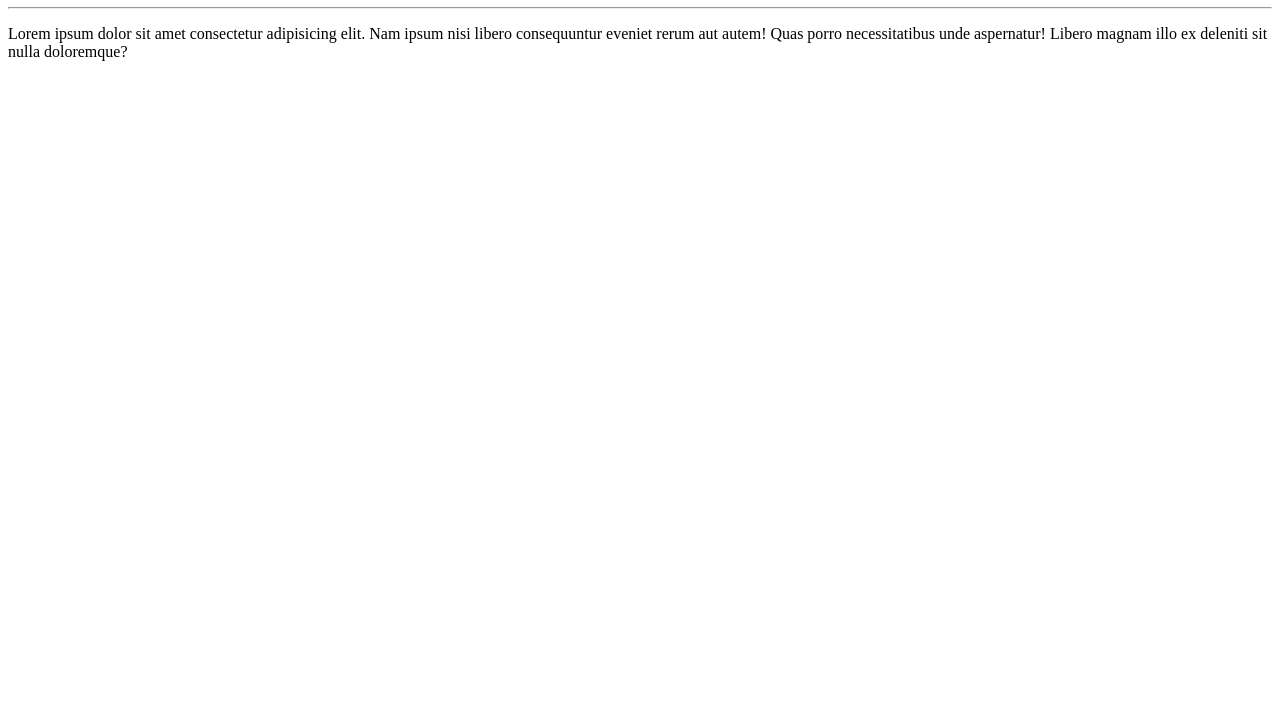
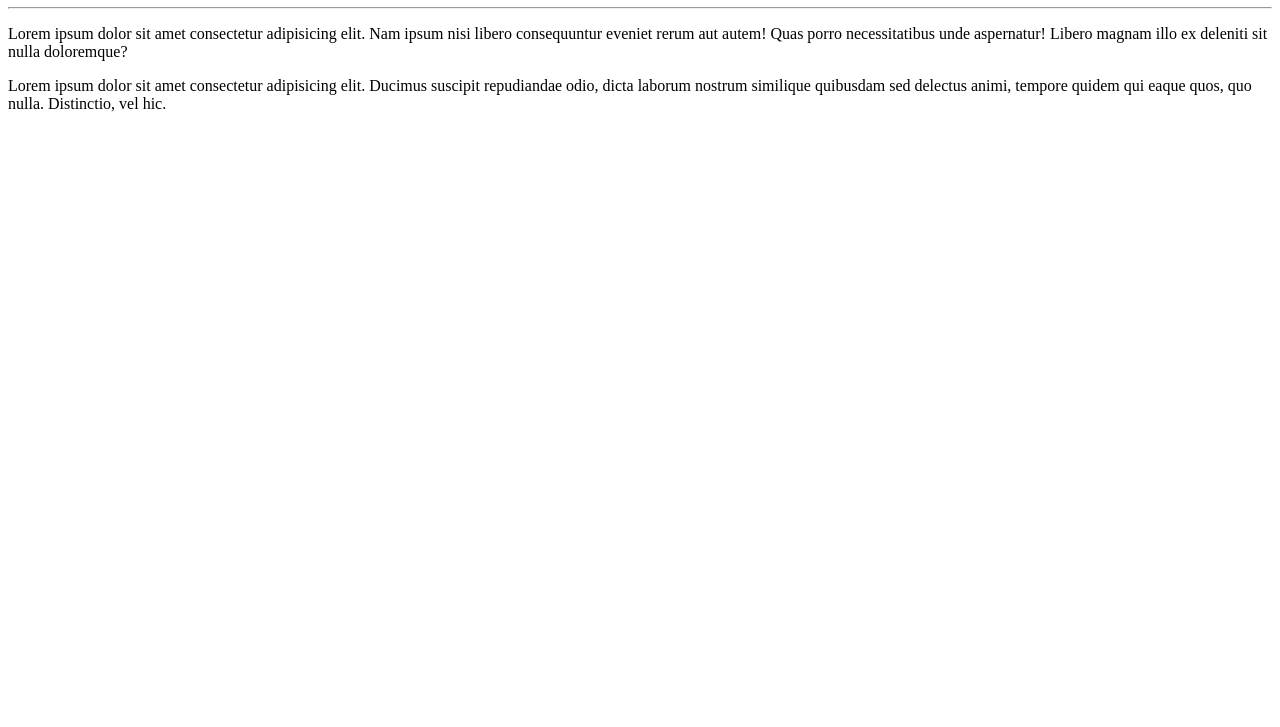
Before and after one commit to Drivieira88/Ola-Mundo, a plain HTML site: page site-exemplo/index.html in a window 1280 px wide. Shown: the part 73-800 px from the top of the page. Drawn offline with Linux system fonts and the light colour scheme.

Commit message:
adicionei um paragrafo

```diff
--- a/site-exemplo/index.html
+++ b/site-exemplo/index.html
@@ -9,5 +9,6 @@
     <h1>Olá, Mundo!</h1>
     <hr>
     <p>Lorem ipsum dolor sit amet consectetur adipisicing elit. Nam ipsum nisi libero consequuntur eveniet rerum aut autem! Quas porro necessitatibus unde aspernatur! Libero magnam illo ex deleniti sit nulla doloremque?</p>
+    <p>Lorem ipsum dolor sit amet consectetur adipisicing elit. Ducimus suscipit repudiandae odio, dicta laborum nostrum similique quibusdam sed delectus animi, tempore quidem qui eaque quos, quo nulla. Distinctio, vel hic.</p>
 </body>
 </html>
```
